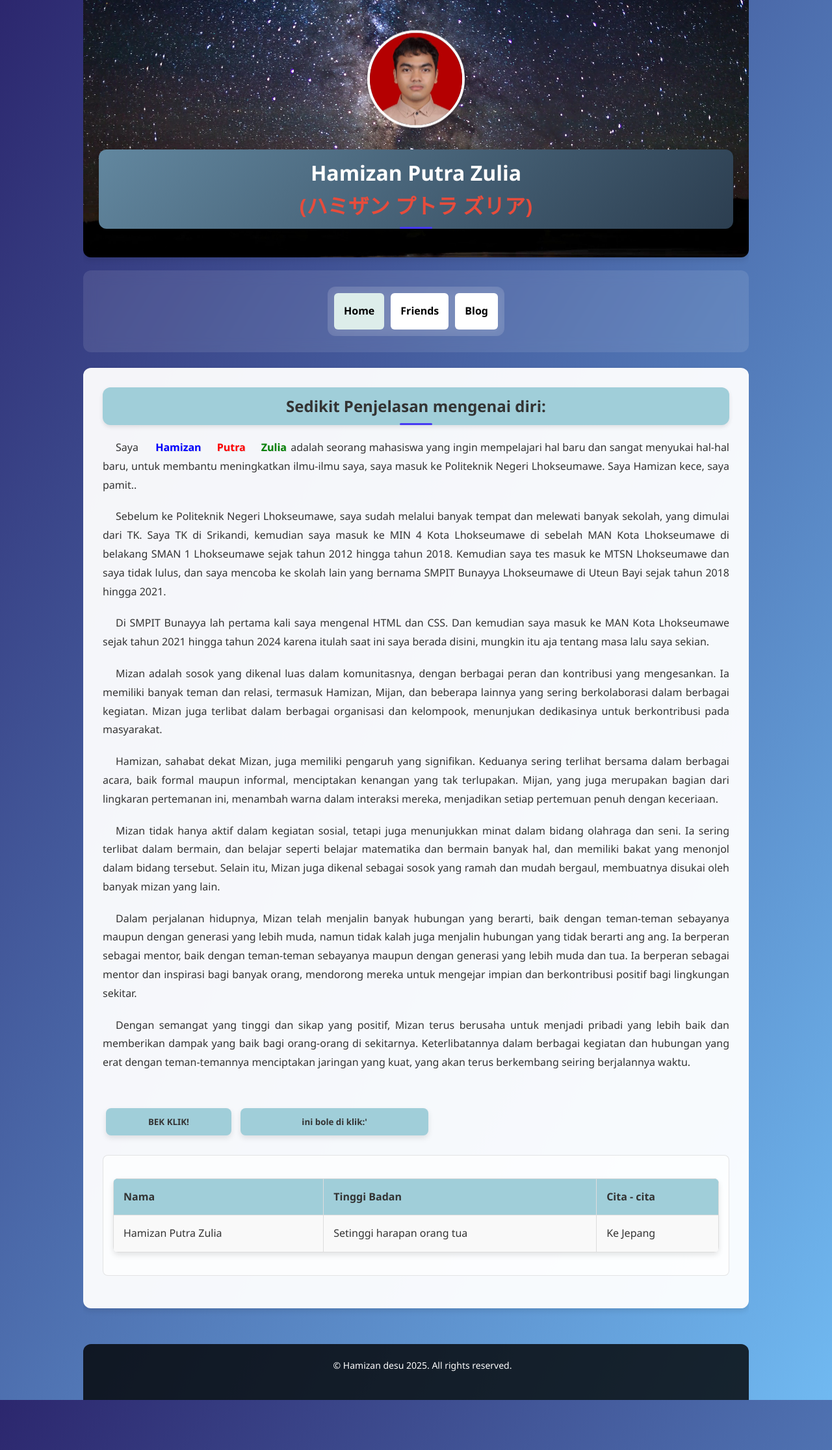
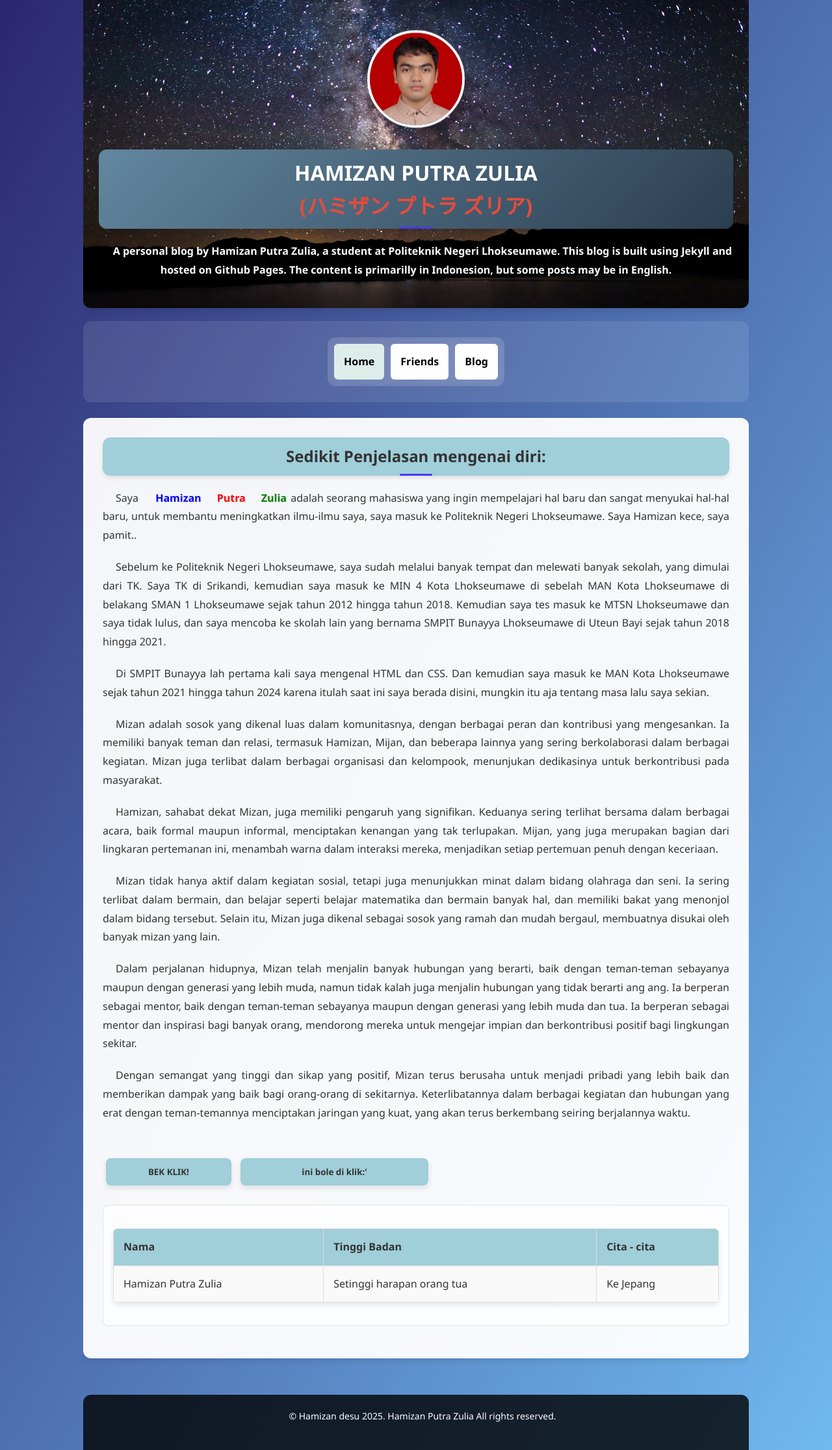
Before and after one commit to hamizan18/hamizan18.github.io, a Jekyll site: the page built from index.html, in a window 1280 px wide. Shown: the whole page at 65% size. Built offline with Jekyll 4.4.1, drawn with Linux system fonts in a browser that asks for light colours.

Commit message:
nambah isi config

```diff
--- a/_config.yml
+++ b/_config.yml
@@ -1,4 +1,22 @@
+title: Hamizan Putra Zulia
+email: hamizan_putra013@student.pnl.ac.id
+description: >
+  A personal blog by Hamizan Putra Zulia, a student at Politeknik Negeri Lhokseumawe.
+  This blog is built using Jekyll and hosted on Github Pages.
+  The content is primarilly in Indonesion, but some posts may be in English.
+
+baseurl: ""
+
 url: 'https://hamizan18.github.io'
+
+github_username: hamizan18
+
+collections:
+  friends:
+    output: true
+    permalink: friends/:name/
+    title: Friends
+    description: List of my friends in the class
 
 plugins:
   - jekyll-feed
--- a/_layouts/default.html
+++ b/_layouts/default.html
@@ -28,8 +28,8 @@
     <div class="container">
         <header>
             <img src="{{ site.baseurl }}/assets/images/profiles_aseli.jpeg" alt="Profile Picture" class="profile-picture">
-            <h1 class="nama"> Hamizan Putra Zulia <br> <span class="japan">(ハミザン プトラ ズリア)</span> </h1>
-            <p> {{ site.description }} </p>
+            <h1 class="nama"> {{ site.title }} <br> <span class="japan">(ハミザン プトラ ズリア)</span> </h1>
+            <p style="text-align: center; font-weight: bold;"> {{ site.description }} </p>
         </header>
 
         <nav>
--- a/_sass/main.scss
+++ b/_sass/main.scss
@@ -27,6 +27,7 @@
   position: relative;
   background: linear-gradient(135deg, #62879f, #2c3e50);
   color: white;
+  text-transform: uppercase;
 }
 
 aside {
@@ -330,7 +331,6 @@
 }
 
 a:hover {
-  color: #2980b9;
   text-decoration: underline;
 }
 
```
